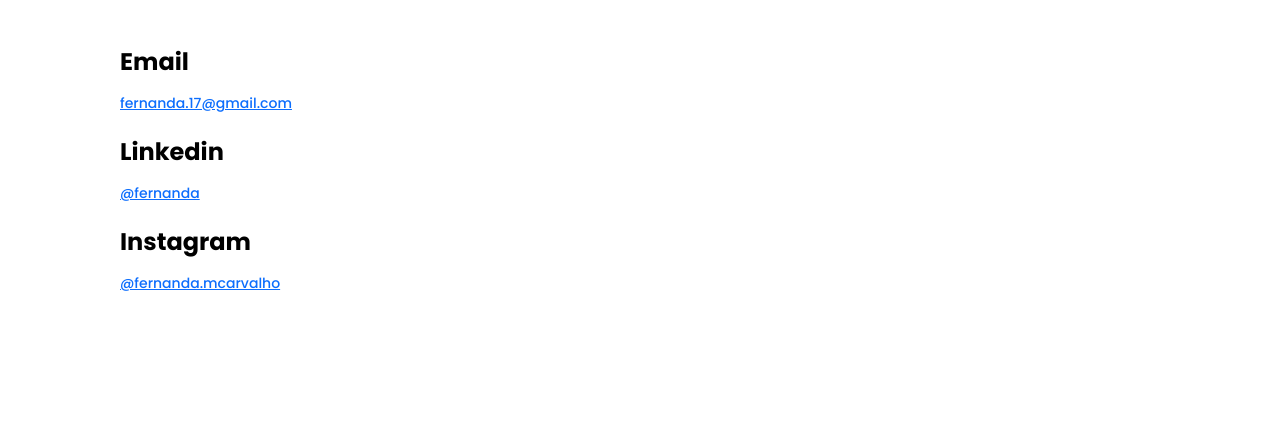
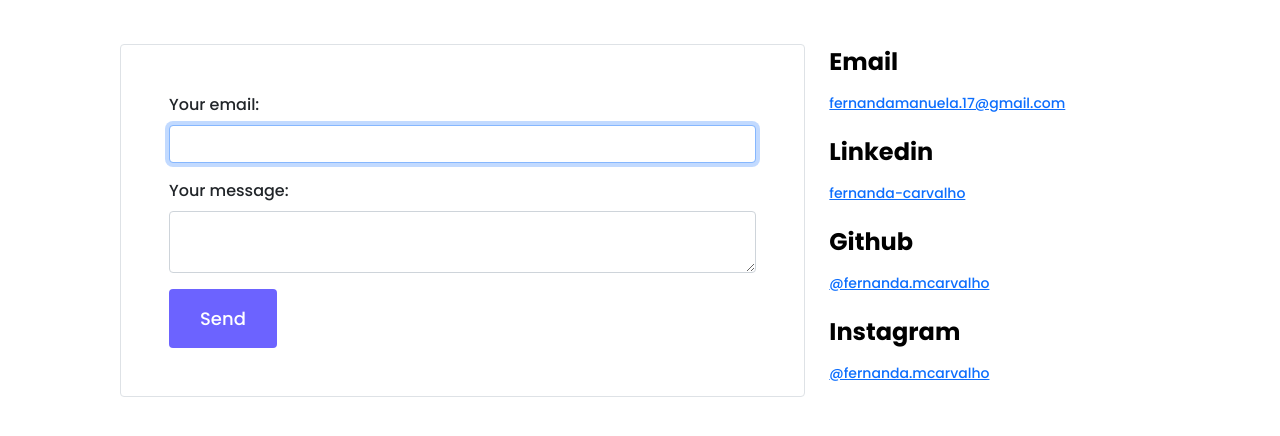
Before and after one commit to fermcarvalho/portfolio-fernanda, a plain HTML site: page contact.html in a window 1280 px wide. Shown: the part 356-792 px from the top of the page. Drawn offline with nearby package versions, Linux system fonts and the light colour scheme.

Commit message:
included SEO, included a form in contact section and changed photo

```diff
--- a/contact.html
+++ b/contact.html
@@ -112,14 +112,62 @@
     <div class="content-container container">
       <div class="content">
         <h1 class="mb-5">Let's get in touch!</h1>
+        <div class="row">
+          <div class="col-md-8">
+            <form
+              action="https://formspree.io/f/mwkalajy"
+              method="POST"
+              class="border p-5 rounded mb-5"
+            >
+              <div class="mb-3">
+                <label class="form-label"> Your email: </label>
+                <input
+                  type="email"
+                  name="_replyto"
+                  class="form-control"
+                  required=""
+                  autofocus=""
+                  fdprocessedid="5a9vu"
+                />
+              </div>
+              <div class="mb-3">
+                <label class="form-label"> Your message: </label>
+                <textarea
+                  name="message"
+                  class="form-control"
+                  required=""
+                ></textarea>
+              </div>
+
+              <button
+                type="submit"
+                class="btn btn-branding"
+                fdprocessedid="hnbt8b"
+              >
+                Send
+              </button>
+            </form>
+          </div>
+          <div class="col-md-4">
             <h3>Email</h3>
             <p>
-          <a href="mailto:fernanda.17@gmail.com"> fernanda.17@gmail.com </a>
+              <a href="mailto:fernandamanuela.17@gmail.com">
+                fernandamanuela.17@gmail.com
+              </a>
             </p>
             <h3>Linkedin</h3>
             <p>
-          <a href="https://wwww.linkedin.com/fernanda-carvalho" target="_blank">
-            @fernanda
+              <a
+                href="https://www.linkedin.com/in/fernanda-carvalho-979768b3/"
+                target="_blank"
+              >
+                fernanda-carvalho
+              </a>
+            </p>
+            <h3>Github</h3>
+            <p>
+              <a href="https://github.com/fermcarvalho" target="_blank">
+                @fernanda.mcarvalho
               </a>
             </p>
             <h3>Instagram</h3>
@@ -130,5 +178,7 @@
             </p>
           </div>
         </div>
+      </div>
+    </div>
   </body>
 </html>
```
Also changed, not shown: about.html (+7 -2 lines), index.html (+40 -10 lines), images/fernanda-photo.jpg (deleted), images/photo-portfolio.JPG (added). Lines whose indentation alone changed are shown as unchanged.
